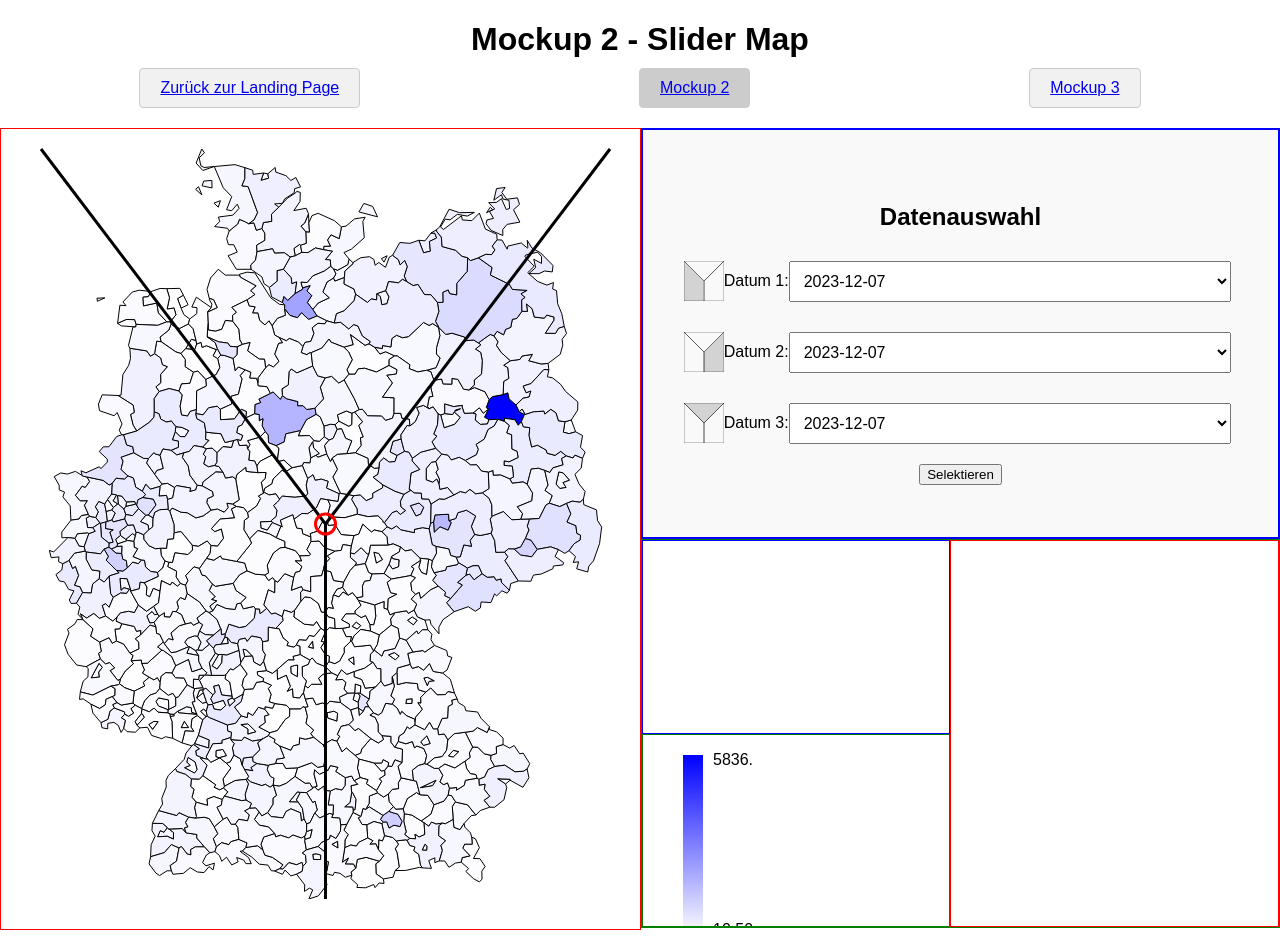
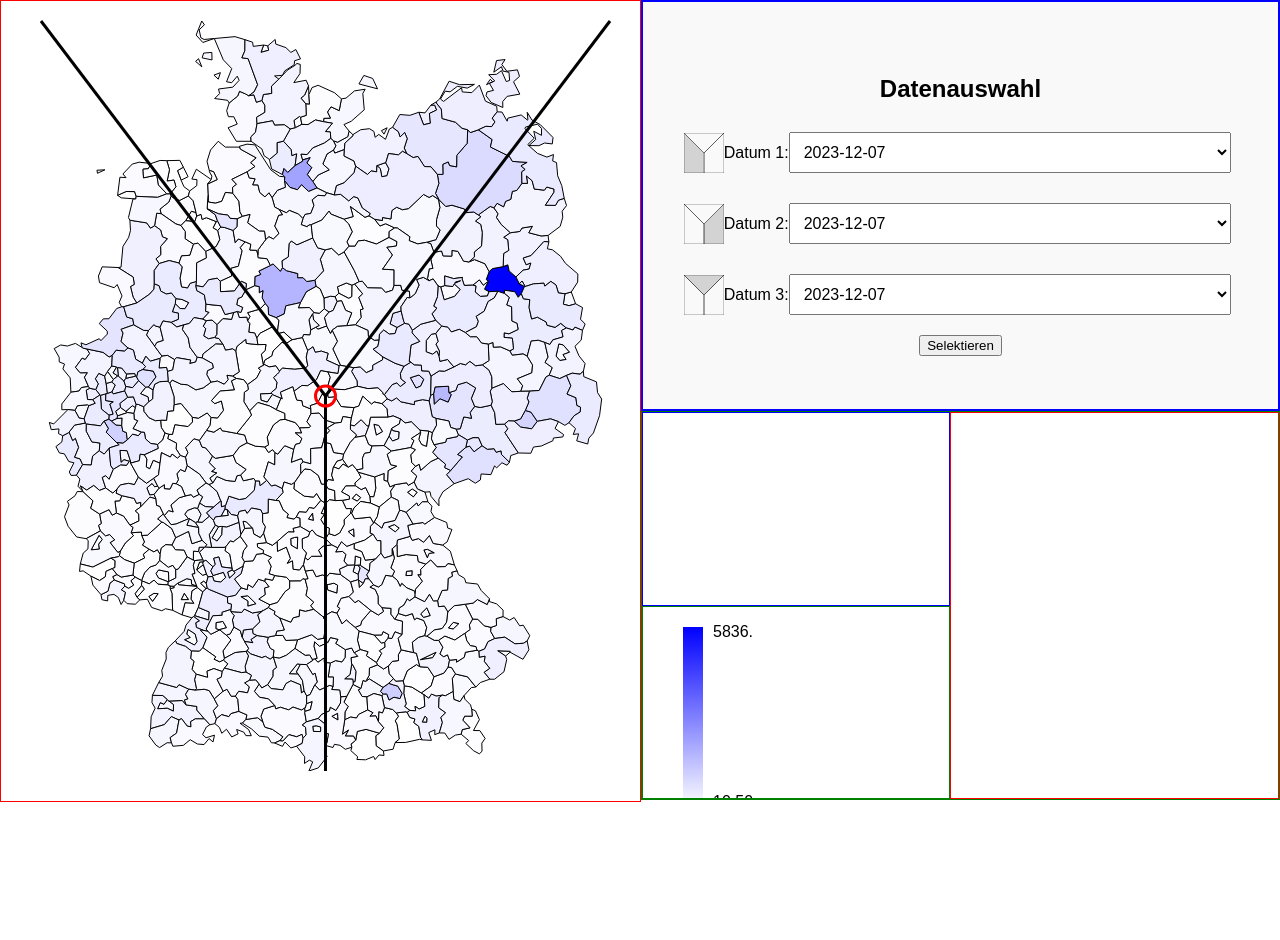
Before and after one commit to janfcengel/D3Example, a website: page mockup2.html in a window 1280 px wide. After the commit the page ends 812 px from the top, so only its background shows below. Drawn offline with nearby package versions, Linux system fonts and the light colour scheme.

Commit message:
removed tab navigation and header for mockup2 and mockup3

```diff
--- a/mockup2.html
+++ b/mockup2.html
@@ -8,14 +8,6 @@
     <script src="https://d3js.org/d3.v6.min.js"></script>
 </head>
 <body>
-    <h1>Mockup 2 - Slider Map</h1>
-    <!-- Tabs für Navigation -->
-    <div class="tab-container">
-        <a class="tab-button" href="index.html">Zurück zur Landing Page</a>
-        <a class="tab-button active" href="mockup2.html">Mockup 2</a>
-        <a class="tab-button" href="mockup3.html">Mockup 3</a>
-    </div>
-
     <div id="mockup2-container">
         <!-- Linker Container für die Karte -->
         <div id="mockup2-leftContainer">
```
Also changed, not shown: mockup3.html (+0 -2 lines).
